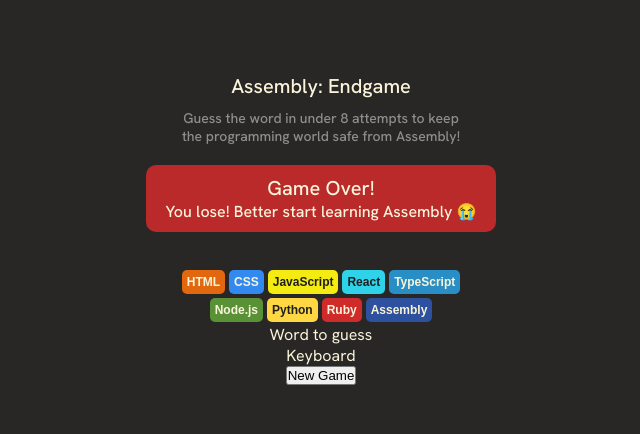
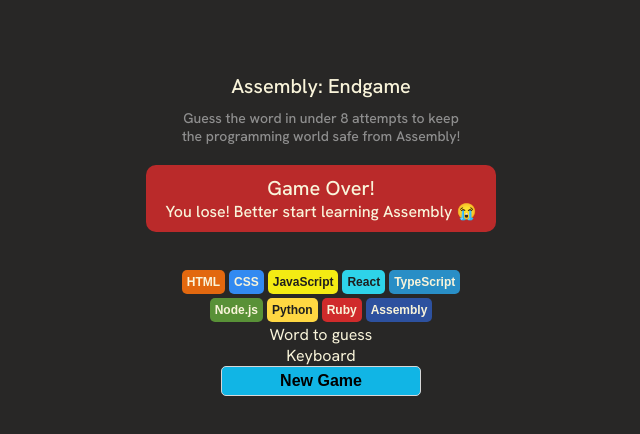
Before and after one commit to jazcala/p7-endgame, a React (Vite) app: page / in a window 1280 px wide. Shown: the top 434 px of the page, without its empty margins (319-959 px from the left). Built offline with nearby package versions, Linux system fonts and the light colour scheme.

Commit message:
Adding New Game button component and styles

```diff
--- a/src/App.scss
+++ b/src/App.scss
@@ -90,4 +90,15 @@
       }
     }
   }
+
+  .newGameButton {
+    background-color: #11B5E5;
+    text-align: center;
+    width: 200px;
+    padding: 5px;
+    border-radius: 5px;
+    font-weight: 600;
+    font-size: 1rem;
+    border: 1px solid #D7D7D7;
+  }
 }
--- a/src/components/Main.tsx
+++ b/src/components/Main.tsx
@@ -3,6 +3,7 @@
 import { useState } from "react";
 import Tags from "./Tags";
 import { tagProps } from "../types/types";
+import NewGameButton from "./NewGameButton";
 
 export default function Main() {
   //testing values
@@ -24,7 +25,7 @@
       <Tags tagsList={languageTags} />
       <div>Word to guess</div>
       <div>Keyboard</div>
-      <button className={gameStatus ? "display" : ""}>New Game</button>
+      {(gameStatus === "win" || gameStatus === "gameOver") && <NewGameButton />}
     </main>
   );
 }
--- /dev/null
+++ b/src/components/NewGameButton.tsx
@@ -0,0 +1,3 @@
+export default function NewGameButton() {
+  return <button className="newGameButton">New Game</button>;
+}
```
